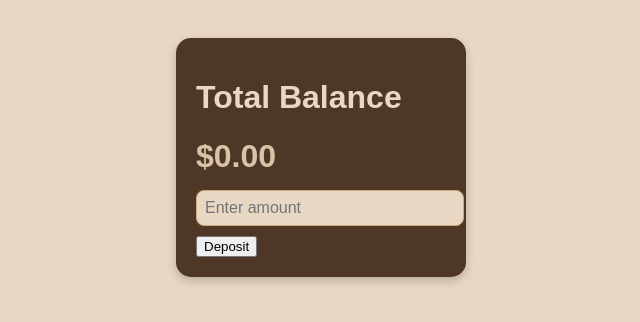
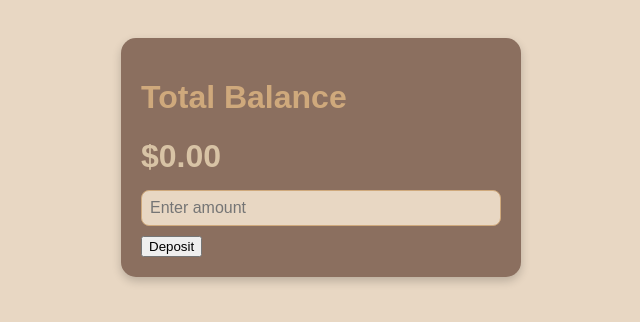
Before and after one commit to kcgr0690/budget-tracker, a plain HTML site: page index.html in a window 1280 px wide. Shown: the whole page, without its empty margins (319-959 px from the left). Drawn offline with Linux system fonts and the light colour scheme.

Commit message:
commit before i sleep, forgot what i changed ngl.

```diff
--- a/styles.css
+++ b/styles.css
@@ -1,3 +1,7 @@
+* {
+    box-sizing: border-box;
+}
+
 body {
     font-family: Arial, sans-serif;
     background-color: #e8d7c3;
@@ -9,13 +13,13 @@ body {
 }
 
 #balance-container {
-    background-color: #4f3728; /* change this to lighter coffee color later. */
+    background-color: #8b6f5f; /* change this to lighter coffee color later. */
     padding: 20px;
     border-radius: 15px;
     box-shadow: 0 4px 10px rgba(0,0,0,0.2);
-    width: 250px;
+    width: 400px;
     margin: 10px;
-    color: #e8d7c3;
+    color: #cfa97c;
 }
 
 #balance {
```
